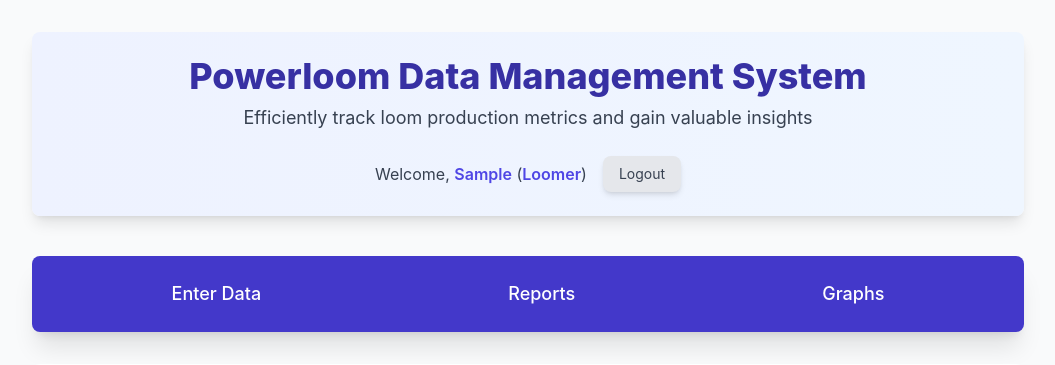
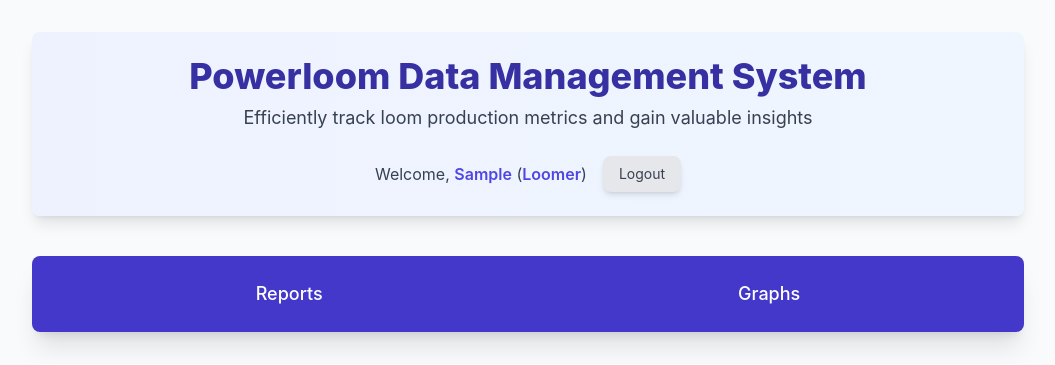
Before and after one commit to Gowtham-st31/power_loom, a Flask app: page / in a window 1280 px wide. Shown: the top 365 px of the page, without its empty margins (112-1167 px from the left). Run offline with Flask 3, Linux system fonts and the light colour scheme; the visitor is signed in with stand-in values (Sample User, id 1); some libraries are stand-ins or nearby versions.

Commit message:
form.html

```diff
--- a/templates/form.html
+++ b/templates/form.html
@@ -257,10 +257,9 @@
         <!-- Navigation Menu -->
         <nav class="mb-8 bg-indigo-700 rounded-lg shadow-xl">
             <ul class="flex flex-col sm:flex-row justify-around p-4 text-white font-medium">
-                <li id="navHomeLink"><a href="#" id="navHome" class="block py-2 px-4 rounded-md hover:bg-indigo-600 transition duration-200 text-lg">Enter Data</a></li>
+                <li id="navHomeLink" class="hidden"><a href="#" id="navHome" class="block py-2 px-4 rounded-md hover:bg-indigo-600 transition duration-200 text-lg">Enter Data</a></li>
                 <li><a href="#" id="navReport" class="block py-2 px-4 rounded-md hover:bg-indigo-600 transition duration-200 text-lg">Reports</a></li>
                 <li><a href="#" id="navGraphs" class="block py-2 px-4 rounded-md hover:bg-indigo-600 transition duration-200 text-lg">Graphs</a></li>
-                <!-- Removed navWarpLink from here -->
                 <li id="navAdminLink" class="hidden">
                     <a href="#" id="navAdmin" class="block py-2 px-4 rounded-md hover:bg-indigo-600 transition duration-200 text-lg">Admin Tools</a>
                 </li>
@@ -938,7 +937,7 @@
                 const adminSection = document.getElementById('adminSection');
                 const navAdminLink = document.getElementById('navAdminLink');
                 const navHomeLink = document.getElementById('navHomeLink'); // Get the 'Enter Data' list item
-                // Removed navWarpLink from here as it's now a tab within Admin Tools
+
                 const dataLoomerNameInput = document.getElementById('data_loomer_name'); // New ID
                 const reportLoomerNameInput = document.getElementById('report_loomer_name'); // New ID
                 const loomerNameReportHint = document.getElementById('loomerNameReportHint');
@@ -949,7 +948,7 @@
                 if (role === 'admin') {
                     navAdminLink.classList.remove('hidden');
                     navHomeLink.classList.remove('hidden'); // Ensure 'Enter Data' is visible for admin
-                    // navWarpLink.classList.remove('hidden'); // No longer needed here
+
                     dataLoomerNameInput.readOnly = false;
                     dataLoomerNameInput.value = '';
 
@@ -964,7 +963,7 @@
                     dataEntrySection.classList.add('hidden'); // Loomers don't add data
                     adminSection.classList.add('hidden');
                     navAdminLink.classList.add('hidden');
-                    // navWarpLink.classList.add('hidden'); // No longer needed here
+                    navHomeLink.classList.add('hidden'); // Hide 'Enter Data' nav link for loomers
 
                     dataLoomerNameInput.value = username;
                     dataLoomerNameInput.readOnly = true;
@@ -1016,7 +1015,7 @@
                 if (navAdmin) {
                     navAdmin.addEventListener('click', (e) => { e.preventDefault(); showSection('adminSection'); /* fetchUsers() is called by activateAdminTab */ });
                 }
-                // Removed Warp Menu Link Listener from here
+
 
                 // Admin tab navigation
                 document.querySelectorAll('#adminSection .tab-button').forEach(button => {
@@ -2174,7 +2173,7 @@
                 } else {
                     noUsersMessage.classList.remove('hidden');
                     usersTable.classList.add('hidden');
-                    usersTableBody.innerHTML = '<tr><td colspan="3" class="px-4 py-2 text-center text-gray-500">No users found.</td></tr>';
+                    usersTableBody.innerHTML = '<tr><td colspan="3" class="px-4 py-2 text-center text-red-500">Error loading users.</td></tr>';
                 }
             } catch (error) {
                 showNotification('failedToFetchUsers', 'error');
```
